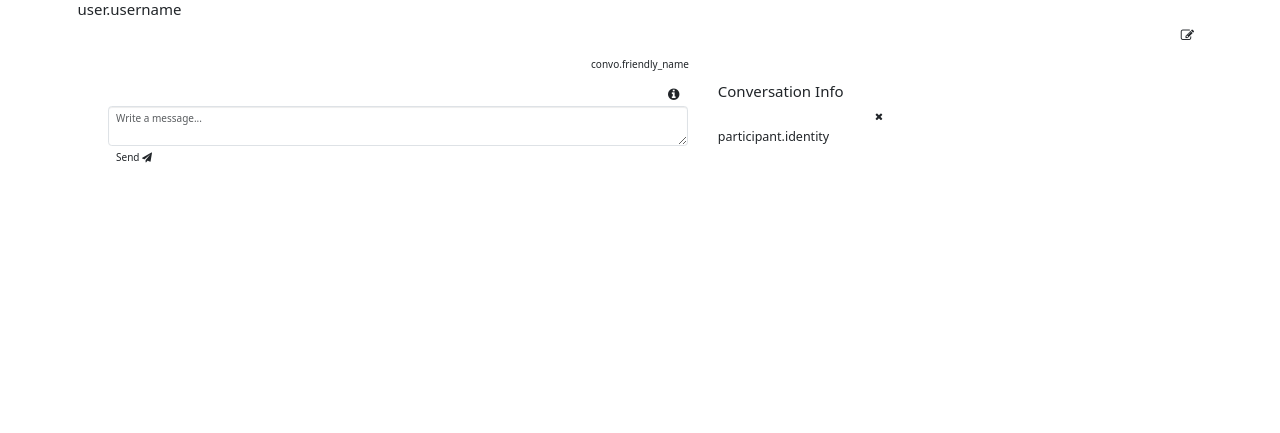
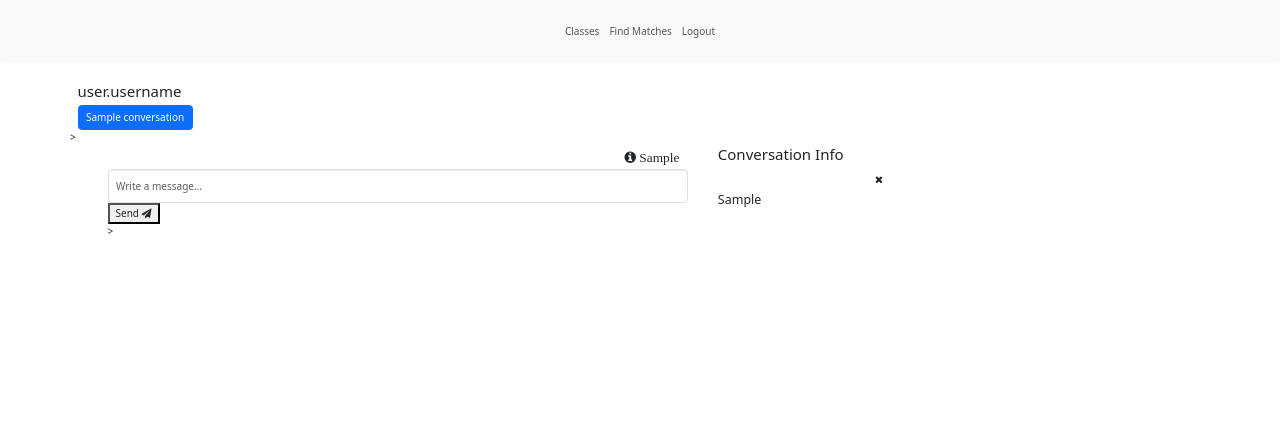
Before and after one commit to rafid-mirza/study-buddy-website, a Django app: template buddiesforstudies/templates/messages.html in a window 1280 px wide. Shown: the top 433 px of the page. Run offline with Django 4.2, Linux system fonts and the light colour scheme; a user stored in the database is signed in; tables that the repository leaves empty hold one stand-in row (values such as "Sample post"); the template is opened without the code that fills it: values that come from a table or form of the project are taken from there, most other values are stand-ins (such as "Sample title", 1, 10 or a date in 2020); some libraries are stand-ins or nearby versions.

Commit message:
Modifications to messages after understanding django templates better
This is before finishing up messages functionality, but follows the format of using forms to redirect to views to create functionality for the website

```diff
--- a/buddiesforstudies/templates/messages.css
+++ b/buddiesforstudies/templates/messages.css
@@ -19,6 +19,8 @@ html, body {
     box-shadow: 0 4px 8px 0 rgba(0, 0, 0, 0.2), 0 6px 20px 0 rgba(0, 0, 0, 0.19);
     background-color: white;
     overflow: hidden;
+    display: flex;
+    flex-direction: column-reverse;
 }
 /* Panel Wrapper: Side Menu - Content Window */
 .panel-wrap {
--- a/buddiesforstudies/templates/messages.html
+++ b/buddiesforstudies/templates/messages.html
@@ -33,6 +33,27 @@
 
     <body class="d-flex flex-column min-vh-100">
         {% if user.is_authenticated %}
+             <!-- A grey horizontal navbar that becomes vertical on small screens -->
+            <nav class="navbar navbar-expand-sm bg-light">
+                <div class="container-fluid">
+                    <!-- Links -->
+                    <ul class="navbar-nav">
+                        <li class="nav-item">
+                            <a class="nav-link" href="{% url 'index' %}">Classes</a>
+                        </li>
+                        <li class="nav-item">
+                            <a class="nav-link" href="{% url 'index' %}">Find Matches</a>
+                        </li>
+                        <!--<li class="nav-item">
+                            <a class="nav-link" href="{% url 'index' %}">Messages</a>
+                        </li> -->
+                        <li class="nav-item">
+                            <a class="nav-link" href="{% url 'logout' %}">Logout</a>
+                        </li>
+                    </ul>
+                </div>
+            </nav>
+
             <div class="container fill">
                 <div class="row chat-wrap">
             <!--Left Menu / Conversation List-->
@@ -43,25 +64,22 @@
                     <div class="chat-header col-sm-12">
                         <!-- Replace username -->
                         <h4 id="username"> user.username</h4>
-                        <div class="header-button">
-                            <a class="btn pull-right" href="#Contacts" data-toggle="collapse">
-                                <i class="fa fa-pencil-square-o fa-lg"></i>
-                            </a>
-                        </div>
                     </div>
                 </div>
 
                 <!--Conversations-->
                 <div class="row content-wrap">
+                    <form action = "{% url 'change_chats' %}" method = "POST">
+                    {% csrf_token %}
                     <!-- Modified to have conversation friendly name rather than contact name -->
-                    {% for convo in chats %}
-                    <div class="conversation btn">
-                        <div class="media-body">
-                            <!-- Change to being a button with calls for views refresh feed w/ convo id -->
-                            <h5 class="btn" id="chat_name"> convo.friendly_name </h5>
-                        </div>
-                    </div>
+                    {% for convo in conversations %}
+                        {% if convo.friendly_name is current_chat %}
+                            <button type="submit" class="btn btn-primary" id="chat_name" value = "{{ convo.friendly_name }}"> {{ convo.friendly_name }}</button>
+                        {% else %}
+                            <button type="submit" class="btn btn-primary" id="chat_name" value = "{{ convo.friendly_name }}"> {{ convo.friendly_name }}</button>
+                        {% endif %}
                     {% endfor %}
+                    </form>>
                 </div>
 
             </div>
@@ -79,7 +97,7 @@
                     <div class="chat-header col-sm-12">
                         <div class="header-button">
                             <a class="btn pull-right info-btn">
-                                <i class="fa fa-info-circle fa-lg"></i>
+                                <i class="fa fa-info-circle fa-lg"> {{ current_chat }} </i>
                             </a>
                         </div>
                     </div>
@@ -87,31 +105,30 @@
 
                 <!--Messages-->
                 <div class="row content-wrap messages">
+                    <div>
                         {% for message in messages %}
                             <div class="msg">
                                 <div class="media-body">
                                     <!-- Check if this way of having message info is valid -->
-                                <small class="pull-right time"><i class="fa fa-clock-o"></i> message[2] </small>
                                     <h5 class="media-heading"> message[1] </h5>
                                     <small class="col-sm-11"> message[0] </small>
                                 </div>
                             </div>
                         {% endfor %}
                     </div>
+                </div>
 
                 <!--Message box & Send Button-->
                 <div class="row send-wrap">
                     <div class="send-message">
                         <div class="message-text">
-                            <textarea class="no-resize-bar form-control" rows="2" placeholder="Write a message..." id="message_text"></textarea>
-                        </div>
-                        <div class="send-button">
-                            <!-- Check how to redirect to send messages -->
-                            <a class="btn">Send <i class="fa fa-send"></i></a>
+                            <form action = "{% url 'send_message' %}" method = "POST">
+                                <input class="no-resize-bar form-control" rows="2" placeholder="Write a message..." name="{{ current_chat }}" id="message_text">
+                                <button type="submit" class="send-button" > Send <i class="fa fa-send"></i></button>
+                            </form>>
                         </div>
                     </div>
                 </div>
-
             </div>
 
             <!--Sliding Menu / Conversation Members-->
@@ -134,11 +151,14 @@
                     {% for participant in participants %}
                     <div class="contact">
                         <div class="media-body">
-                            <h5 class="media-heading">participant.identity</h5>
+                            <h5 class="media-heading">{{participant.identity}}</h5>
                         </div>
                     </div>
                     {% endfor %}
                 </div>
+
+                <!--Add Participant Button-->
+
             </div>
         </div>
             </div>
@@ -147,7 +167,7 @@
 
         {% else %}
             <div class="p-3 bg-warning text-black text-left">
-                <h1>Buddies for Studdies Home</h1>
+                <h1>Buddies for Studies Home</h1>
             </div>
             <div class="container p-4 my-2 border">
                 <header>
```
Also changed, not shown: buddiesforstudies/views.py (+29 -21 lines). Lines whose indentation alone changed are shown as unchanged.
